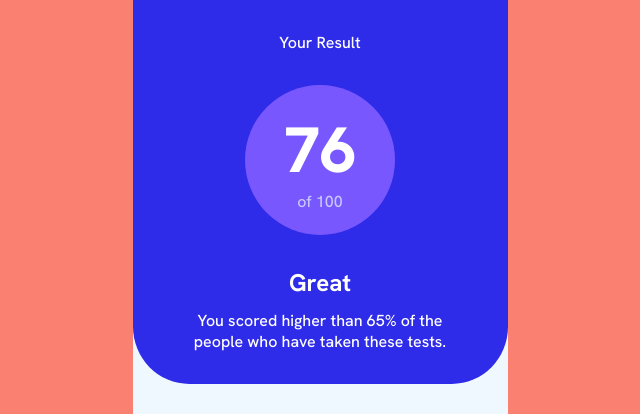
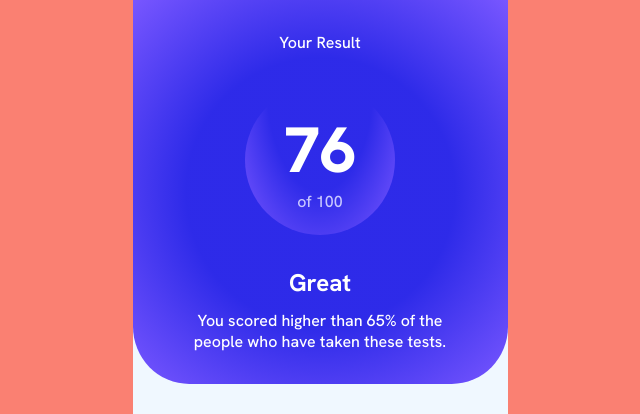
Before and after one commit to eliz-mercer/results-summary-component-main, a plain HTML site: page index.html in a window 1280 px wide. Shown: the top 414 px of the page, without its empty margins (320-960 px from the left). Drawn offline with Linux system fonts and the light colour scheme.

Commit message:
movile designe done gradients implemented

```diff
--- a/style.css
+++ b/style.css
@@ -45,7 +45,11 @@ body {
 
 /* styles for the sub card left */
 .card-left {
-  background: var(--gradient-royal-blue);
+  background: radial-gradient(
+    circle,
+    var(--gradient-royal-blue) 50%,
+    var(--gradient-light-slate-blue) 100%
+  );
   height: 48%;
   border-radius: 0 0 15% 15%;
 }
@@ -58,10 +62,10 @@ body {
   font-weight: 500;
 }
 .Your-result {
+  background: radial-gradient(ellipse at top, var(--gradient-royal-blue) 50% ,var(--gradient-light-slate-blue) );
   width: 150px;
   height: 150px;
   margin: 0 auto;
-  background: var(--gradient-light-slate-blue);
   border-radius: 100%;
 
   display: flex;
@@ -83,7 +87,7 @@ body {
   display: block;
   font-size: 1.5em;
   font-weight: 700;
-  margin-bottom: .5em;
+  margin-bottom: 0.5em;
 }
 
 /*  /* styles for the sub card right */
```
